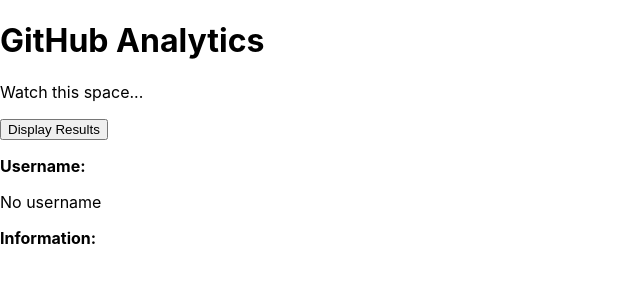
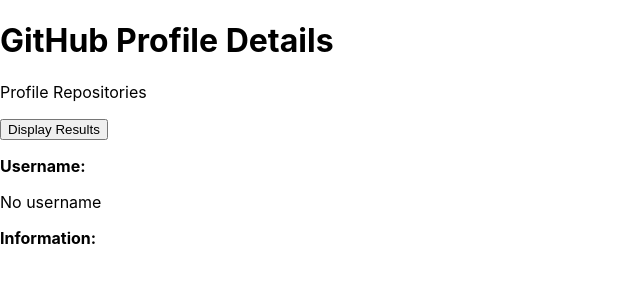
Before and after one commit to LuckyLooka/Github-Social-Graph, a React (Create React App) app in the folder github_access/: page / in a window 1280 px wide. Shown: the top 300 px of the page, without its empty margins (0-640 px from the left). Built offline with nearby package versions, Linux system fonts and the light colour scheme.

Commit message:
added authorisation

```diff
--- a/github_access/src/App.jsx
+++ b/github_access/src/App.jsx
@@ -11,13 +11,13 @@
     }
     this.handleClick = this.handleClick.bind(this)
   }
-
+//8d446116c177c98ac8b1936640e487d8c0802d10
 handleClick(e) {
-  const username = "LuckyLooka"
-  con
-    axios.get('https://api.github.com/users/LuckyLooka')
+    let token = '8d446116c177c98ac8b1936640e487d8c0802d10';
+    axios.get('https://api.github.com/users/LuckyLooka/repos', {headers:{"Authorization" : `Bearer ${token}`} })
     .then(response => this.setState({
-      username: response.data.login,
+      username: response.data.title,
+      repoNames: response.data.name,
       info : JSON.stringify(response.data, undefined, 2)
     }));
   }
@@ -26,14 +26,15 @@
     return (
       <div className="App">
         <header className="App-header">
-          <h1 className="App-title">GitHub Analytics</h1>
+          <h1 className="App-title">GitHub Profile Details</h1>
         </header>
         <p className="App-intro">
-          Watch this space...
+          Profile Repositories
         </p>
         <Button handleClick={this.handleClick}/>
         <p><b>Username:</b></p>
         <p>{this.state.username}</p>
+        <p> {this.state.repoNames}</p>
         <b>Information:</b>
         <pre>{this.state.info}</pre>
       </div>
```
